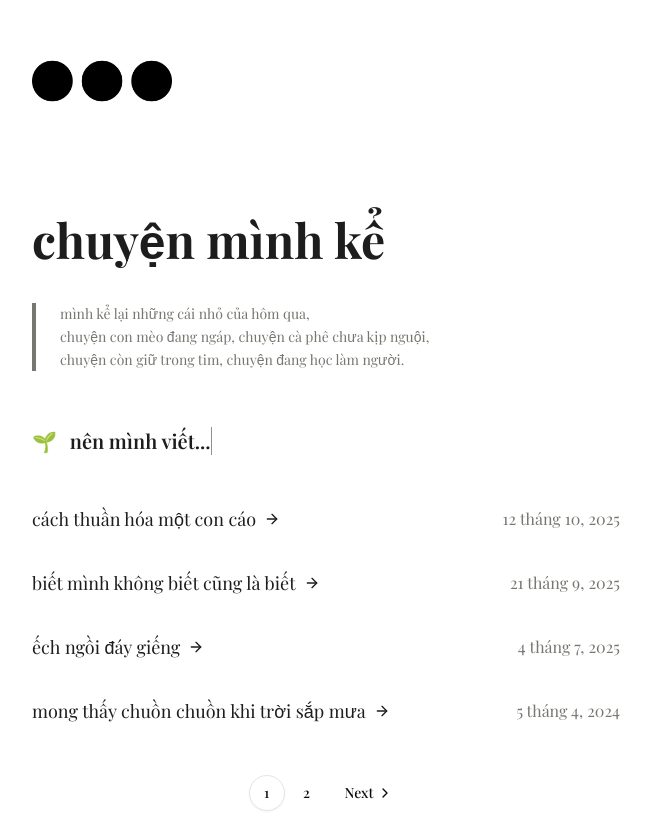
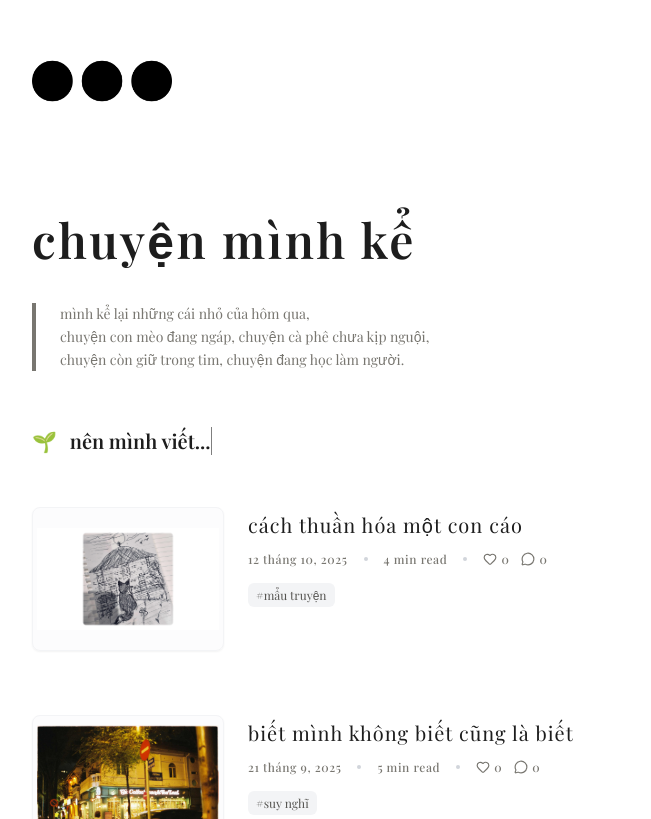
Before and after one commit to thangbuiq/chuyenminhke, a Next.js app: page / in a window 1280 px wide. Shown: the part 133-952 px from the top of the page, without its empty margins (314-965 px from the left). Built offline with nearby package versions, Linux system fonts and the light colour scheme; no server answers; the database is empty; a web font is replaced by a local one.

Commit message:
feat: update ui vip pro ui

```diff
--- a/app/(main)/page.tsx
+++ b/app/(main)/page.tsx
@@ -2,16 +2,53 @@ import Image from "next/image";
 import Link from "next/link";
 
 import Footer from "@/components/common/footer";
-import PostPagination from "@/components/common/post-pagination";
+import PostList from "@/components/common/post-list";
 import { getPostMetadata } from "@/utils/blog";
 
-export default function Home() {
-  let postMetadata: any;
+import { prisma } from "@/lib/prisma";
+
+export default async function Home() {
+  let postMetadata: any[] = [];
   try {
     postMetadata = getPostMetadata("blogs");
   } catch (error) {
     console.error("Failed to load blog posts:", error);
     postMetadata = [];
+  }
+
+  // Fetch stats from database
+  let postsWithStats = postMetadata;
+  try {
+    const slugs = postMetadata.map((p) => p.slug);
+
+    const [likes, comments] = await Promise.all([
+      prisma.like.findMany({
+        where: { slug: { in: slugs } },
+      }),
+      prisma.comment.groupBy({
+        by: ["slug"],
+        _count: {
+          id: true,
+        },
+        where: {
+          slug: { in: slugs },
+        },
+      }),
+    ]);
+
+    postsWithStats = postMetadata.map((post) => {
+      const like = likes.find((l) => l.slug === post.slug);
+      const comment = comments.find((c) => c.slug === post.slug);
+
+      return {
+        ...post,
+        like_count: like?.count || 0,
+        comment_count: comment?._count.id || 0,
+      };
+    });
+  } catch (error) {
+    console.warn("Failed to fetch post stats:", error);
+    // Fallback to basic metadata without stats
   }
 
   return (
@@ -27,7 +64,7 @@ export default function Home() {
             className="hover:scale-105 hover:drop-shadow-lg transition-all duration-500"
           />
         </Link>
-        <h1 className="font-bold text-2xl sm:text-5xl text-[#1d1d1d] mt-14 mb-8 py-2 pr-4">
+        <h1 className="font-semibold tracking-wider text-2xl sm:text-5xl text-[#1d1d1d] mt-14 mb-8 py-2 pr-4">
           chuyện mình kể
         </h1>
         <p
@@ -49,7 +86,7 @@ export default function Home() {
           </h2>
         </div>
 
-        <PostPagination posts={postMetadata} perPage={4} />
+        <PostList posts={postsWithStats} />
         <Footer />
       </main>
     </>
--- a/app/layout.tsx
+++ b/app/layout.tsx
@@ -32,7 +32,7 @@ export default function RootLayout({
 }>) {
   return (
     <html lang="vi" className="scroll-smooth" suppressHydrationWarning>
-      <body className={playfair.className}>{children}</body>
+      <body className={playfair.className} suppressHydrationWarning>{children}</body>
     </html>
   );
 }
--- a/blogs/2023-11-25.md
+++ b/blogs/2023-11-25.md
@@ -4,6 +4,7 @@ is_published: true
 publish_date: 2023-11-25
 cover: "/cover/post-01.png"
 cover_alt: "về chuyện cơm nhà"
+tags: ["suy nghĩ"]
 ---
 
 Ở xa nhà…
--- a/blogs/2024-04-05.md
+++ b/blogs/2024-04-05.md
@@ -4,6 +4,7 @@ is_published: true
 publish_date: 2024-04-05
 cover: "/cover/post-02.png"
 cover_alt: "mong thấy chuồn chuồn khi trời sắp mưa"
+tags: ["suy nghĩ"]
 ---
 
 > trời sắp mưa tuôn, tôi mong mình thấy chuồn chuồn
--- a/blogs/2025-07-04.md
+++ b/blogs/2025-07-04.md
@@ -4,6 +4,7 @@ is_published: true
 publish_date: 2025-07-04
 cover: "/cover/post-03.png"
 cover_alt: "ếch ngồi đáy giếng"
+tags: ["suy nghĩ"]
 ---
 
 > chú ếch nhỏ ngồi dưới đáy giếng
--- a/blogs/2025-09-21.md
+++ b/blogs/2025-09-21.md
@@ -4,6 +4,7 @@ is_published: true
 publish_date: 2025-09-21
 cover: "/cover/post-04.png"
 cover_alt: "biết mình không biết cũng là biết"
+tags: ["suy nghĩ"]
 ---
 
 _"Mình không biết những gì mình không biết"_
--- a/blogs/2025-10-12.md
+++ b/blogs/2025-10-12.md
@@ -4,6 +4,7 @@ is_published: true
 publish_date: 2025-10-12
 cover: "/cover/post-05.png"
 cover_alt: "cách thuần hóa một con cáo"
+tags: ["mẩu truyện"]
 ---
 
 Đó là câu chuyện về một chú cáo có bộ lông màu trắng, có cái đuôi ngoe nguẩy trông rất đáng yêu, và cáo rất tự tin bởi chiếc mũi của mình có thể đánh hơi được mọi cạm bẫy mà con người đặt trong rừng. Nhưng câu chuyện này đặc biệt ở chỗ, con cáo ấy, nó có thể cải trang thành một con người.
--- a/components/common/comment-section.tsx
+++ b/components/common/comment-section.tsx
@@ -159,7 +159,7 @@ export default function CommentSection({ slug }: CommentSectionProps) {
                         </span>
                       </div>
 
-                      <p className="text-sm text-[#666] leading-relaxed mb-3">
+                      <p className="text-sm text-[#666] leading-relaxed mb-3 whitespace-pre-wrap">
                         {comment.content}
                       </p>
                     </div>
--- /dev/null
+++ b/components/common/post-list.tsx
@@ -0,0 +1,103 @@
+"use client";
+
+import Image from "next/image";
+import Link from "next/link";
+import { ArrowRight, Heart, MessageCircle } from "lucide-react";
+
+type Post = {
+    title: string;
+    slug: string;
+    publish_date: Date;
+    cover: string | null;
+    cover_alt: string | null;
+    tags: string[];
+    reading_time: string;
+    like_count?: number;
+    comment_count?: number;
+};
+
+type Props = {
+    posts: Post[];
+};
+
+export default function PostList({ posts }: Props) {
+    if (!posts || posts.length === 0) {
+        return <div className="text-center text-gray-500 py-10">Chưa có bài viết nào.</div>;
+    }
+
+    return (
+        <div className="flex flex-col gap-8 sm:gap-10">
+            {posts.map((post) => (
+                <Link
+                    key={post.slug}
+                    href={`/${post.slug}`}
+                    className="group flex flex-col sm:flex-row gap-4 sm:gap-6 items-start -mx-3 p-3 rounded-xl transition-all duration-300 hover:bg-gray-50/80"
+                >
+                    {/* Thumbnail */}
+                    <div className="relative w-full sm:w-48 aspect-video sm:aspect-[4/3] rounded-lg overflow-hidden flex-shrink-0 bg-gray-50/50 shadow-sm border border-gray-100">
+                        {post.cover ? (
+                            <Image
+                                src={post.cover}
+                                alt={post.cover_alt || post.title}
+                                fill
+                                className="object-contain p-1 group-hover:scale-105 transition-transform duration-500"
+                            />
+                        ) : (
+                            <div className="w-full h-full flex items-center justify-center text-gray-300 bg-gray-50">
+                                <span className="text-3xl opacity-50">🌱</span>
+                            </div>
+                        )}
+                    </div>
+
+                    {/* Content */}
+                    <div className="flex flex-col gap-3 flex-1 w-full justify-center py-1">
+                        <h3 className="text-lg sm:text-xl text-[#1d1d1d] group-hover:text-[#555451] transition-colors flex items-center gap-2 tracking-wider">
+                            {post.title}
+                            <ArrowRight className="w-4 h-4 opacity-0 -translate-x-2 group-hover:opacity-100 group-hover:translate-x-0 transition-all duration-300 text-[#555451]" />
+                        </h3>
+
+                        <div className="flex flex-wrap items-center gap-x-4 gap-y-2 text-xs text-[#787670] font-medium lowercase tracking-wider">
+                            <span suppressHydrationWarning>
+                                {new Date(post.publish_date).toLocaleString("vi-VN", {
+                                    year: "numeric",
+                                    month: "long",
+                                    day: "numeric",
+                                })}
+                            </span>
+                            <span className="w-1 h-1 rounded-full bg-gray-300"></span>
+                            <span>{post.reading_time}</span>
+
+                            {(post.like_count !== undefined || post.comment_count !== undefined) && (
+                                <>
+                                    <span className="w-1 h-1 rounded-full bg-gray-300"></span>
+                                    <div className="flex items-center gap-3">
+                                        {post.like_count !== undefined && (
+                                            <span className="flex items-center gap-1">
+                                                <Heart className="w-3.5 h-3.5" /> {post.like_count}
+                                            </span>
+                                        )}
+                                        {post.comment_count !== undefined && (
+                                            <span className="flex items-center gap-1">
+                                                <MessageCircle className="w-3.5 h-3.5" /> {post.comment_count}
+                                            </span>
+                                        )}
+                                    </div>
+                                </>
+                            )}
+                        </div>
+
+                        {post.tags && post.tags.length > 0 && (
+                            <div className="flex flex-wrap gap-2 mt-1">
+                                {post.tags.map(tag => (
+                                    <span key={tag} className="text-xs text-[#555451] bg-gray-100 px-2 py-1 rounded-md lowercase hover:bg-gray-200 transition-colors">
+                                        #{tag}
+                                    </span>
+                                ))}
+                            </div>
+                        )}
+                    </div>
+                </Link>
+            ))}
+        </div>
+    );
+}
--- a/components/common/post-pagination.tsx
+++ /dev/null
@@ -1,99 +0,0 @@
-// components/common/post-pagination.tsx
-"use client";
-
-import { ArrowRight } from "lucide-react";
-import Link from "next/link";
-import { useState } from "react";
-
-import {
-  Pagination,
-  PaginationContent,
-  PaginationItem,
-  PaginationLink,
-  PaginationNext,
-  PaginationPrevious,
-} from "@/components/ui/pagination";
-
-type Post = {
-  title: string;
-  slug: string;
-  publish_date: Date;
-};
-
-type Props = {
-  posts: Post[];
-  perPage?: number;
-};
-
-export default function PostPagination({ posts, perPage = 3 }: Props) {
-  const [page, setPage] = useState(1);
-  const totalPages = Math.ceil(posts.length / perPage);
-  const start = (page - 1) * perPage;
-  const paginatedPosts = posts.slice(start, start + perPage);
-
-  const postHeight = "5rem";
-  const containerHeight = `${(perPage - 1) * 5}rem`;
-
-  return (
-    <>
-      <div
-        className="flex flex-col gap-4"
-        style={{
-          minHeight: containerHeight,
-          height: containerHeight,
-        }}
-      >
-        {paginatedPosts.map((post) => (
-          <div
-            key={post.slug}
-            className="flex flex-col sm:flex-row sm:justify-between sm:items-center"
-            style={{ height: postHeight }}
-          >
-            <Link
-              href={`/${post.slug}`}
-              className="text-base sm:text-lg text-[#1d1d1d] font-light hover:underline hover:text-[#555451] hover:decoration-[#555451] underline-offset-4 leading-relaxed hover:scale-105 transition-all duration-500"
-            >
-              <span className="flex items-center gap-2">
-                {post.title}
-                <ArrowRight className="w-4 h-4" />
-              </span>
-            </Link>
-            <p className="text-[#787670] mt-1 sm:mt-0 text-sm sm:text-base">
-              {new Date(post.publish_date).toLocaleString("vi-VN", {
-                year: "numeric",
-                month: "long",
-                day: "numeric",
-              })}
-            </p>
-          </div>
-        ))}
-      </div>
-
-      <Pagination className="mt-4 mb-4">
-        <PaginationContent className="cursor-pointer">
-          {[...Array(totalPages)].map((_, i) => (
-            <PaginationItem key={i}>
-              <PaginationLink
-                className="rounded-full"
-                isActive={page === i + 1}
-                onClick={() => setPage(i + 1)}
-              >
-                {i + 1}
-              </PaginationLink>
-            </PaginationItem>
-          ))}
-          {page > 1 && (
-            <PaginationItem>
-              <PaginationPrevious onClick={() => setPage(page - 1)} />
-            </PaginationItem>
-          )}
-          {page < totalPages && (
-            <PaginationItem>
-              <PaginationNext onClick={() => setPage(page + 1)} />
-            </PaginationItem>
-          )}
-        </PaginationContent>
-      </Pagination>
-    </>
-  );
-}
--- a/utils/blog.ts
+++ b/utils/blog.ts
@@ -32,6 +32,18 @@ export const getPostMetadata = (basePath: string) => {
           // Validate required fields and provide defaults
           const title = matterResult.data.title || filename.replace(".md", "");
           const isPublished = matterResult.data.is_published !== false; // default to true if not specified
+          const cover = matterResult.data.cover || null;
+          const cover_alt = matterResult.data.cover_alt || null;
+
+          const tags = matterResult.data.tags || [];
+
+          // Calculate reading time
+          let reading_time = "1 min read";
+          if (matterResult.content) {
+            const words = matterResult.content.trim().split(/\s+/).length;
+            const minutes = Math.ceil(words / 200);
+            reading_time = `${minutes} min read`;
+          }
 
           let publishDate;
           if (matterResult.data.publish_date) {
@@ -52,6 +64,10 @@ export const getPostMetadata = (basePath: string) => {
             is_published: isPublished,
             publish_date: publishDate,
             slug: `${toSlug(title)}-${dateToDateString(publishDate)}`,
+            cover,
+            cover_alt,
+            tags,
+            reading_time,
           };
         } catch (fileError) {
           console.error(`Error reading file ${filename}:`, fileError);
@@ -66,6 +82,10 @@ export const getPostMetadata = (basePath: string) => {
           is_published: boolean;
           publish_date: Date;
           slug: string;
+          cover: string | null;
+          cover_alt: string | null;
+          tags: string[];
+          reading_time: string;
         } => !!post,
       ) // Remove null entries from failed file reads
       .sort((a, b) => {
```
Also changed, not shown: 1 other file (tests, documents, lock files or other folders).
